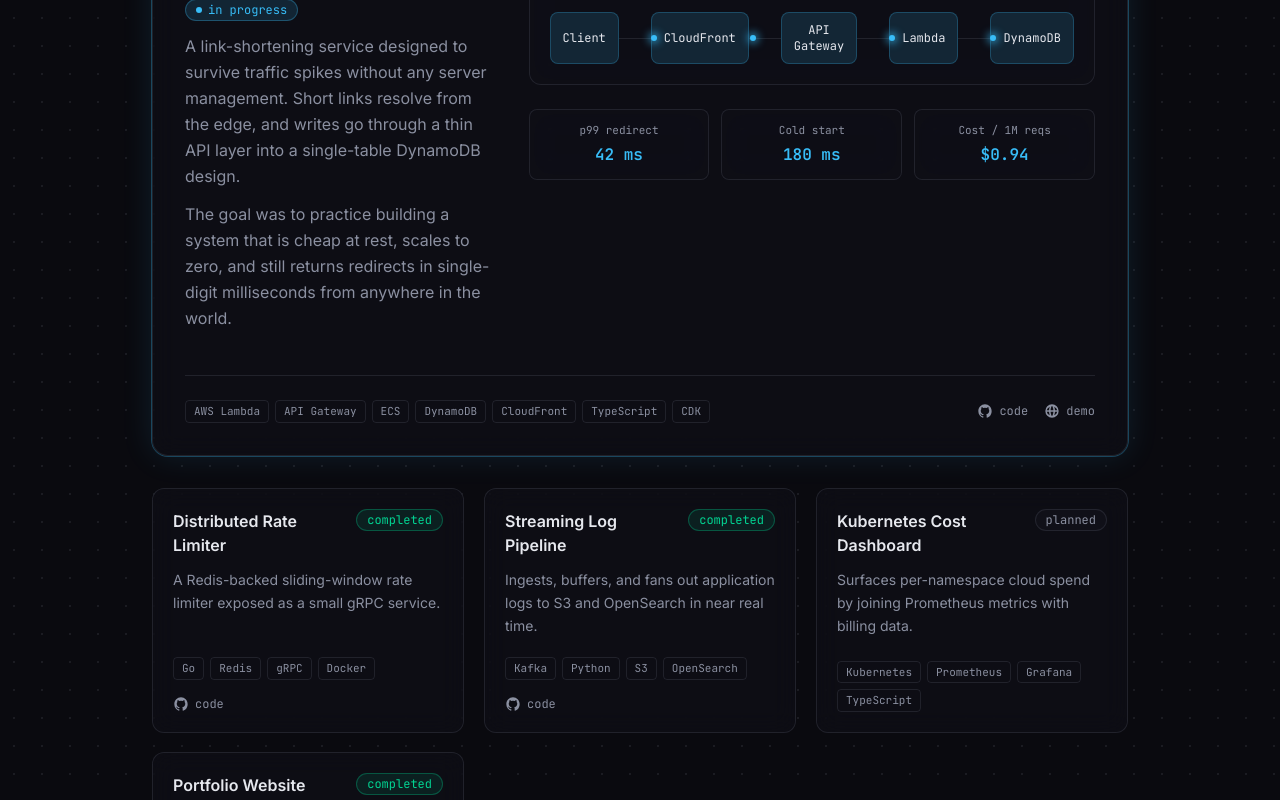
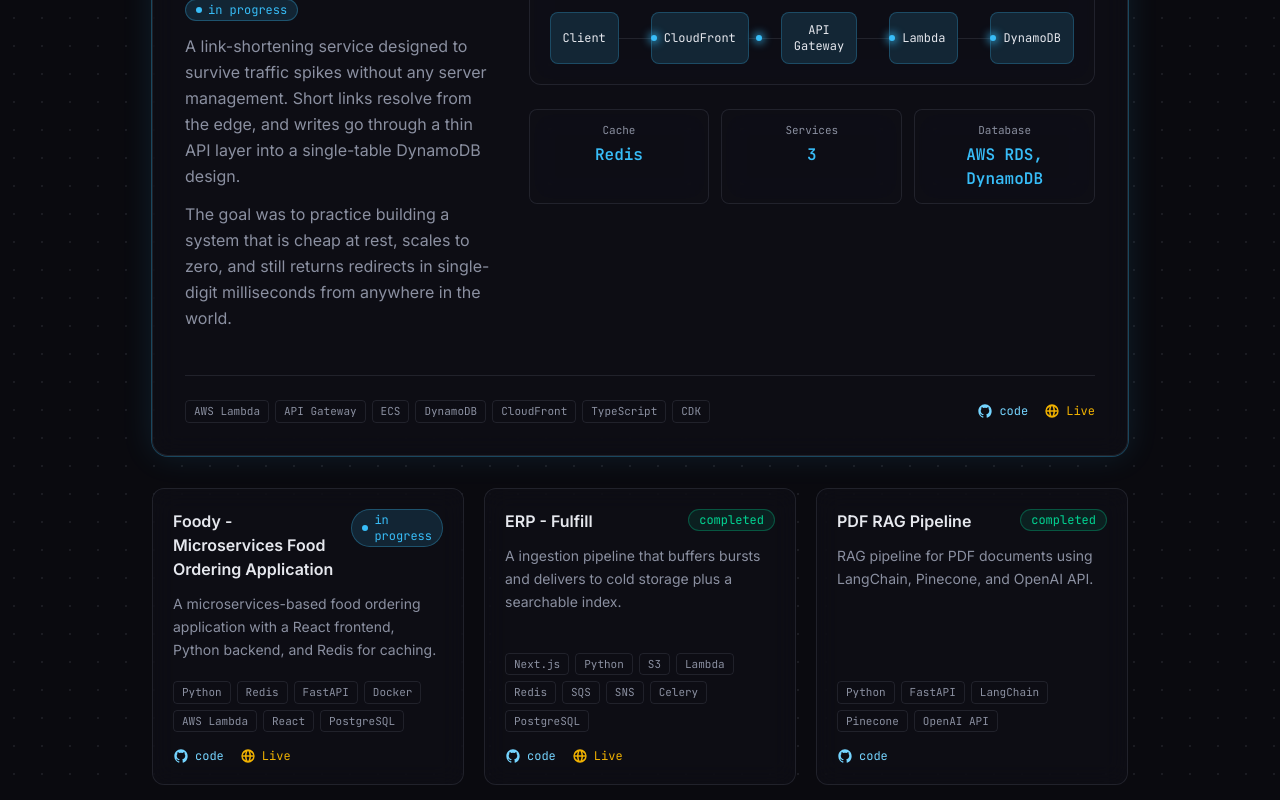
Before and after one commit to shivam261/Portfolio_Mythos, a Next.js app: page / in a window 1280 px wide. Shown: the part 1760-2560 px from the top of the page. Built offline with nearby package versions, Linux system fonts and the light colour scheme.

Commit message:
dev: added my resume

```diff
--- a/components/ProjectLinks.tsx
+++ b/components/ProjectLinks.tsx
@@ -15,7 +15,7 @@
           href={project.githubUrl}
           target="_blank"
           rel="noopener noreferrer"
-          className="inline-flex items-center gap-1.5 font-mono text-xs text-muted transition-colors hover:text-accent"
+          className="inline-flex items-center gap-1.5 font-mono text-xs text-sky-300 transition-colors hover:text-accent"
         >
           <SocialIcon platform="github" className="h-4 w-4" />
           code
@@ -26,10 +26,10 @@
           href={project.demoUrl}
           target="_blank"
           rel="noopener noreferrer"
-          className="inline-flex items-center gap-1.5 font-mono text-xs text-muted transition-colors hover:text-accent"
+          className="inline-flex items-center text-yellow-500 gap-1.5 font-mono text-xs  transition-colors hover:text-accent"
         >
           <SocialIcon platform="website" className="h-4 w-4" />
-          demo
+          Live
         </a>
       )}
     </div>
--- a/data/projects.ts
+++ b/data/projects.ts
@@ -62,65 +62,72 @@
       "CloudFront caching for hot links reduces Lambda invocations, at the cost of a short propagation delay on updates.",
     ], */
     githubUrl: "https://github.com/shivam261/URL_Shortner",
-    demoUrl: "https://example.com",
+   demoUrl: "https://linksnip.shivam-tripathi.com",
     // metrics are optional — delete this array if you have no real numbers yet
     metrics: [
-      { label: "p99 redirect", value: "42 ms" },
-      { label: "Cold start", value: "180 ms" },
-      { label: "Cost / 1M reqs", value: "$0.94" },
+      { label: "Cache", value: "Redis" },
+      { label: "Services", value: "3" },
+      { label: "Database", value: "AWS RDS, DynamoDB" },
     ],
   },
   // Compact card projects (no diagram / lighter detail).
   {
-    id: "distributed-rate-limiter",
-    title: "Distributed Rate Limiter",
+    id: "Foody - Microservices Food Ordering Application",
+    title: "Foody - Microservices Food Ordering Application",
     summary:
-      "A Redis-backed sliding-window rate limiter exposed as a small gRPC service.",
+      "A microservices-based food ordering application with a React frontend, Python backend, and Redis for caching.",
     description: [
-      "A rate limiter that stays consistent across many API nodes using a Redis-backed sliding window.",
+      "A full-stack food ordering application built using a microservices architecture. The frontend is developed with React, while the backend services are implemented in Python. Redis is used for caching to improve performance and reduce database load.",
+    ],
+    status: "in-progress",
+    featured: false,
+    techStack: ["Python", "Redis", "FastAPI", "Docker","AWS Lambda", "React", "PostgreSQL"],
+    githubUrl: "https://github.com/shivam261/Food_ordering_Frontend",
+    demoUrl: "https://food.shivam-tripathi.com",
+
+  },
+  {
+    id: "ERP - Fulfill",
+    title: "ERP - Fulfill",
+    summary:
+      "A ingestion pipeline that buffers bursts and delivers to cold storage plus a searchable index.",
+    description: [
+      "An enterprise resource planning (ERP) system that includes a data ingestion pipeline capable of handling bursts of incoming data. The pipeline buffers the data and delivers it to cold storage for long-term retention, as well as to a searchable index for quick access and retrieval.",
     ],
     status: "completed",
     featured: false,
-    techStack: ["Go", "Redis", "gRPC", "Docker"],
-    githubUrl: "https://github.com/yourusername/distributed-rate-limiter",
-    metrics: [{ label: "Throughput", value: "50k rps" }],
+    techStack: ["Next.js", "Python", "S3", "Lambda","Redis", "SQS","SNS","Celery", "PostgreSQL"],
+    githubUrl: "https://github.com/shivam261/Fulfill_ERP",
+    demoUrl: "https://erp.shivam-tripathi.com",
+
   },
-  {
-    id: "log-pipeline",
-    title: "Streaming Log Pipeline",
+   {
+    id: "pdf-RAG-pipeline",
+    title: "PDF RAG Pipeline",
     summary:
-      "Ingests, buffers, and fans out application logs to S3 and OpenSearch in near real time.",
+      "RAG pipeline for PDF documents using LangChain, Pinecone, and OpenAI API.",
     description: [
-      "A log ingestion pipeline that buffers bursts and delivers to cold storage plus a searchable index.",
+      "A retrieval-augmented generation (RAG) pipeline that processes PDF documents, stores embeddings in Pinecone, and uses LangChain to generate responses based on the content of the PDFs.",
     ],
     status: "completed",
     featured: false,
-    techStack: ["Kafka", "Python", "S3", "OpenSearch"],
-    githubUrl: "https://github.com/yourusername/log-pipeline",
+    techStack: ["Python", "FastAPI", "LangChain", "Pinecone", "OpenAI API"],
+    githubUrl: "https://github.com/shivam261/pdf-RAG-pipeline",
+
   },
-  {
-    id: "k8s-cost-dashboard",
-    title: "Kubernetes Cost Dashboard",
+    {
+    id: "B2B-Healthcare-Platform",
+    title: "B2B Healthcare Platform",
     summary:
-      "Surfaces per-namespace cloud spend by joining Prometheus metrics with billing data.",
+      "A platform for managing and delivering healthcare services to businesses.",
     description: [
-      "A dashboard that attributes cluster cost to teams by correlating resource usage with billing exports.",
-    ],
-    status: "planned",
-    featured: false,
-    techStack: ["Kubernetes", "Prometheus", "Grafana", "TypeScript"],
-  },
-  {
-    id: "portfolio-website",
-    title: "Portfolio Website",
-    summary:
-      "This site — Next.js, React Three Fiber, and a fully data-driven content layer.",
-    description: [
-      "Built with Next.js App Router, Tailwind CSS, React Three Fiber and Framer Motion. All content lives in typed data files.",
+      "A comprehensive platform that streamlines the delivery of healthcare services to businesses, including patient management and telemedicine capabilities.",
     ],
     status: "completed",
     featured: false,
-    techStack: ["Next.js", "TypeScript", "Tailwind CSS", "React Three Fiber"],
-    githubUrl: "https://github.com/yourusername/portfolio",
+    techStack: ["Firebase", "Next.js", "TypeScript", "shadcn-ui", "Tailwind CSS"],
+    githubUrl: "https://github.com/shivam261/B2B-SAAS-DASHBOARD",
+    demoUrl: "https://healthcare.shivam-tripathi.com",
   },
+
 ];
```
Also changed, not shown: 1 other file (tests, documents, lock files or other folders).
